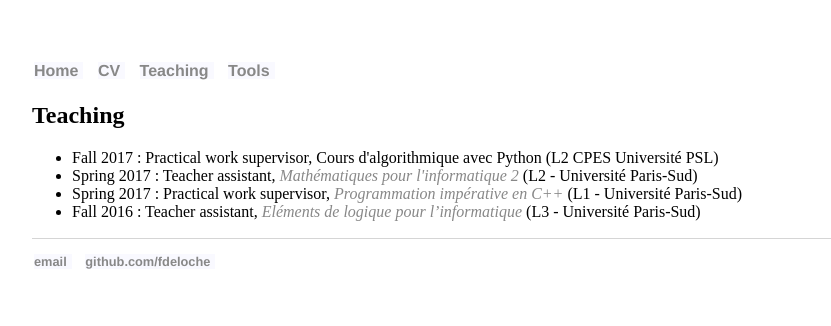
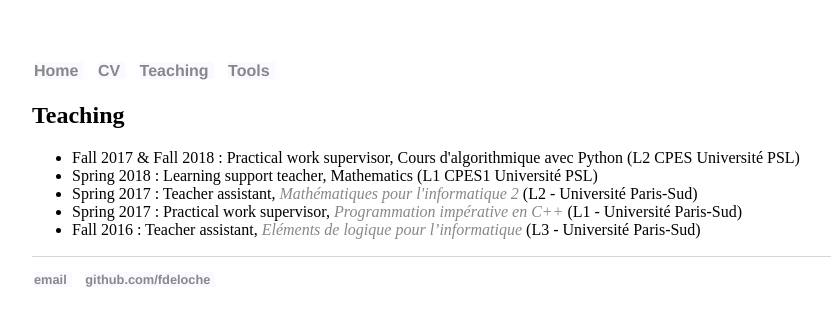
Before and after one commit to fdeloche/fdeloche.github.io, a Jekyll site: the page built from teaching.html, in a window 1280 px wide. Shown: the top 326 px of the page, without its empty margins (160-991 px from the left). Built offline with Jekyll 4.4.1, drawn with Linux system fonts in a browser that asks for light colours.

Commit message:
màj teaching

```diff
--- a/teaching.html
+++ b/teaching.html
@@ -6,7 +6,8 @@ title: François Deloche - Teaching
 <p>
 <h2>Teaching</h2>
 <ul>
-<li>Fall 2017 : Practical work supervisor, Cours d'algorithmique avec Python (L2 CPES Université PSL)</li>
+<li>Fall 2017 & Fall 2018 : Practical work supervisor, Cours d'algorithmique avec Python (L2 CPES Université PSL)</li>
+<li>Spring 2018 : Learning support teacher, Mathematics  (L1 CPES1 Université PSL)</li>
 <li>Spring 2017 : Teacher assistant, <i><a href='https://www.lri.fr/~paulin/MathInfo2/'>Mathématiques pour l'informatique 2</a></i> (L2 - Université Paris-Sud)</li>
 <li>Spring 2017 : Practical work supervisor, <i><a href='https://www.lri.fr/~hivert/COURS/Info121/INFO121.html'>Programmation impérative en C++</a></i> (L1 - Université Paris-Sud)</li>
 <li>Fall 2016 : Teacher assistant, <i><a href='http://www.lri.fr/~paulin/Logique/'>Eléments de logique pour l’informatique</a></i> (L3 - Université Paris-Sud)</li>
--- a/tools.html
+++ b/tools.html
@@ -5,7 +5,7 @@ title: Tools
 ---
 <div class="maindiv">
 
-Here are some tools which have been useful for research or personnal projects and that I share with you :
+Here are some tools, which have been useful for research or personnal projects, that I share with you :
 
 <ul>
   <li> <a href="http://github.com/fdeloche/audacity-timit"> audacity-timit </a>  : An audacity script for displaying the phonetic data of a sentence  from the TIMIT database </li>
```
